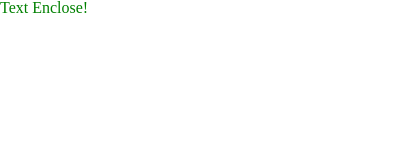
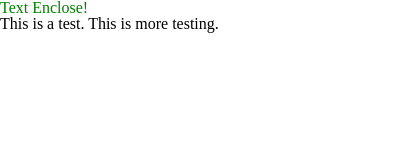
Before and after one commit to mzama/TextEnclose, a browser extension: page popup.html in a window 400 px wide. Drawn offline with Linux system fonts and the light colour scheme.

Commit message:
Update Icon again.

```diff
--- a/popup.html
+++ b/popup.html
@@ -10,12 +10,14 @@
         <!-- Makes CSS Transitions work -->
         <script type="text/javascript" src="js/main.js"></script>
     </head>
-    <body>
-
+    <body style="width: 400px">
 
         <div class="content-container">
             <div class="title-container">
                 <h1>Text Enclose!</h1>
+            </div>
+            <div class="copy">
+                This is a test. This is more testing.
             </div>
         </div>
 
```
Also changed, not shown: Icon/Icon.png (added), Icon/Icon_128.png (deleted), Icon/Icon_16.png (deleted), Icon/Icon_32.png (deleted), Icon/Icon_48.png (deleted), Icon/Icon_64.png (deleted), manifest.json, 1 other file.
